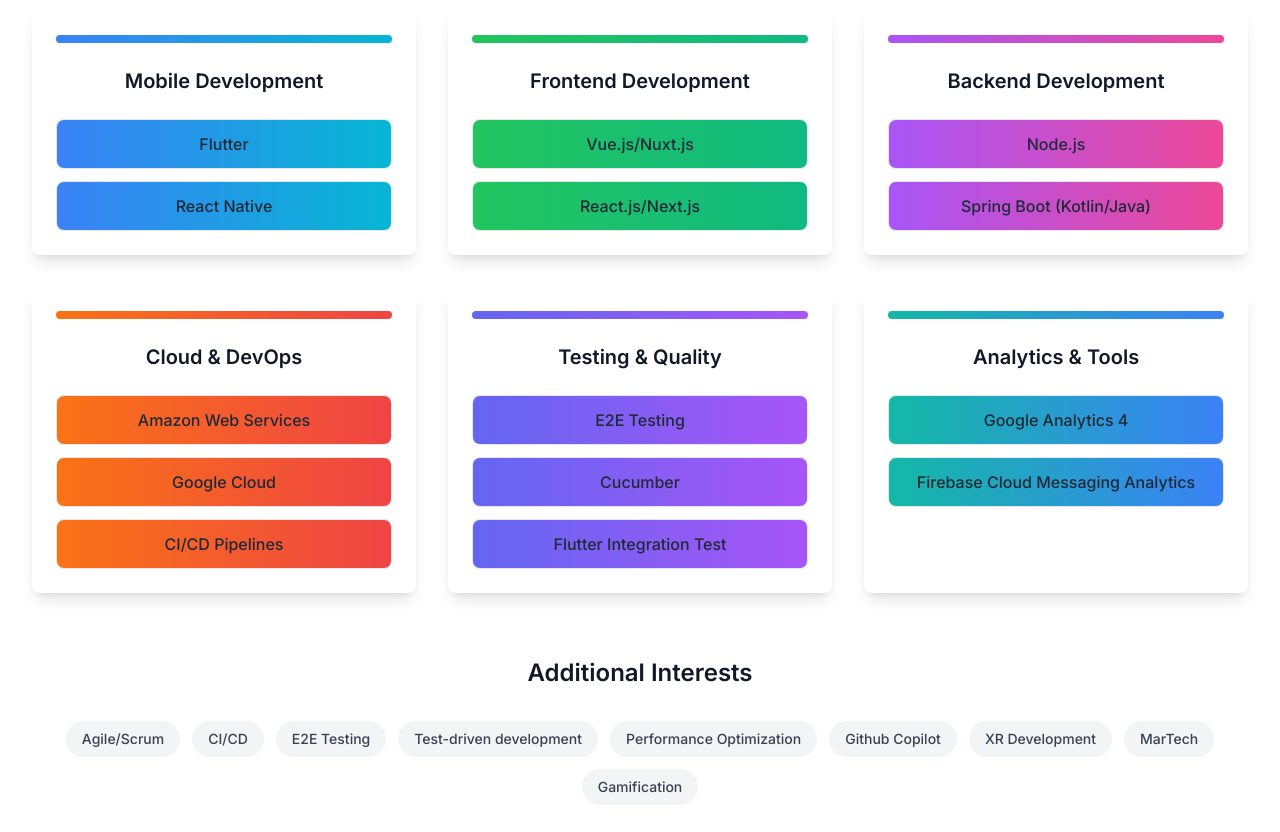
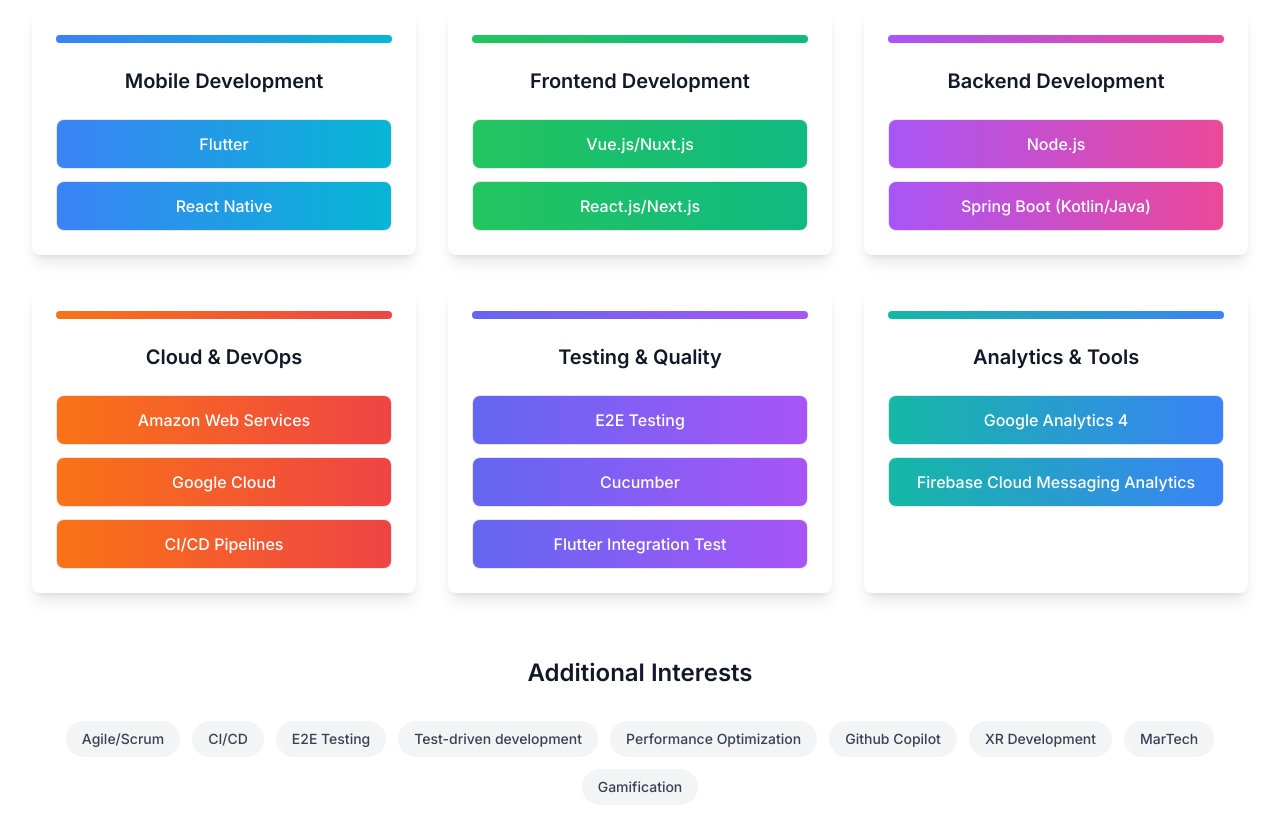
Before and after one commit to natthanunp/portfolio, a Next.js app: page / in a window 1280 px wide. Shown: the part 3460-4292 px from the top of the page. Built offline with nearby package versions, Linux system fonts and the light colour scheme; no server answers; the database is empty.

Commit message:
chore: fix style

```diff
--- a/src/components/Skills.tsx
+++ b/src/components/Skills.tsx
@@ -77,7 +77,7 @@
                     key={skillIndex}
                     className={`px-4 py-3 rounded-lg bg-gradient-to-r ${category.color} bg-opacity-10 hover:bg-opacity-20 transition-all duration-200 text-center border border-gray-200 dark:border-gray-700`}
                   >
-                    <span className="text-gray-800 dark:text-gray-200 font-medium">
+                    <span className="text-white dark:text-gray-200 font-medium">
                       {skill.name}
                     </span>
                   </div>
```
